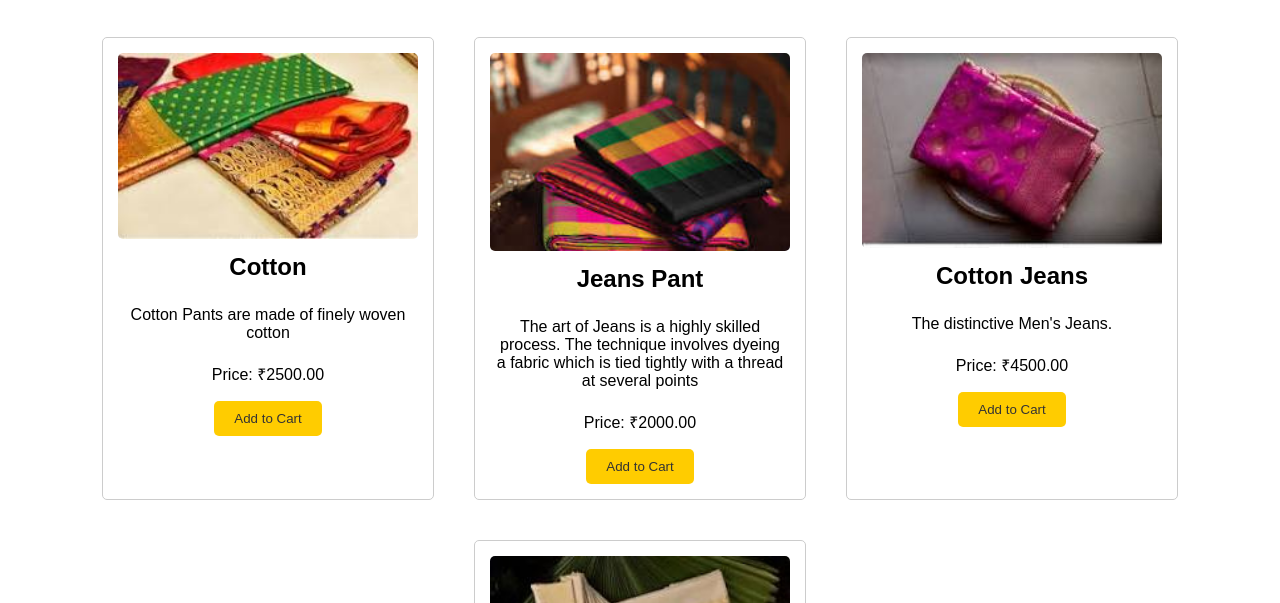
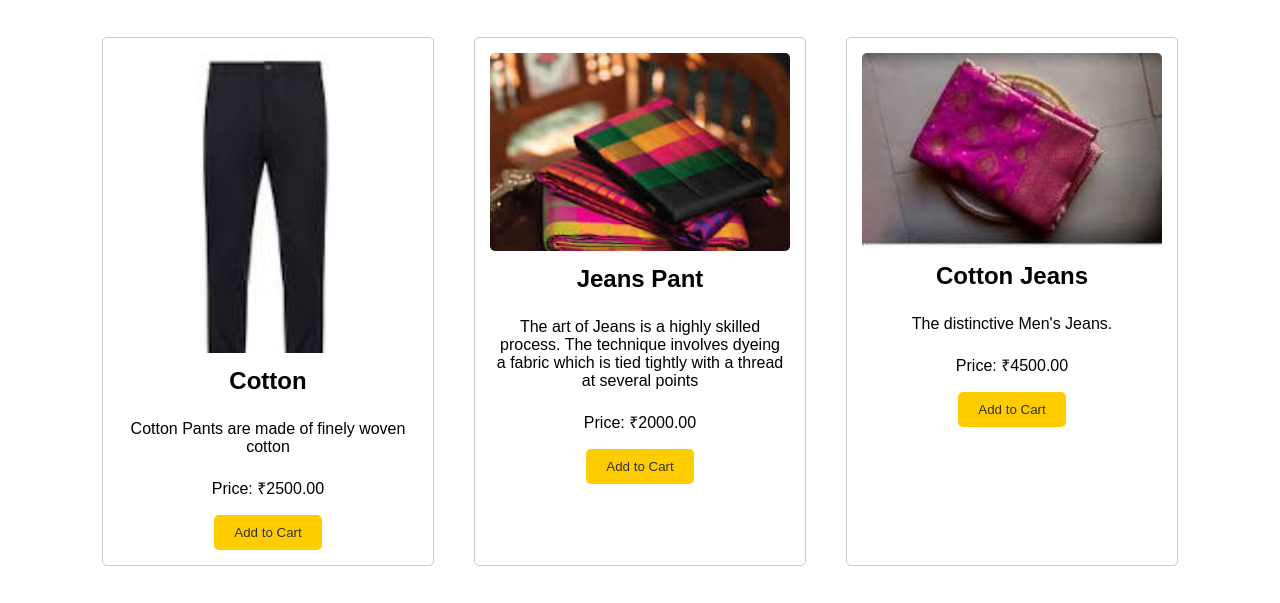
Before and after one commit to lokeshopenAI/PRODIGY_WD_01, a plain HTML site: page index.html in a window 1280 px wide. Shown: the part 164-767 px from the top of the page. Drawn offline with Linux system fonts and the light colour scheme.

Commit message:
Update index.html

```diff
--- a/index.html
+++ b/index.html
@@ -22,7 +22,7 @@
     <p class="discover">Discover a wide range of beautiful Pant from various regions of India.</p>
     <div class="sarees">
       <div class="saree">
-        <img src="Saree1.avif" alt="Saree 1">
+        <img src="10001.jpg" alt="Saree 1">
         <h2 class="summa">Cotton</h2>
         <p class="saree-description">Cotton Pants are made of finely woven cotton</p>
         <p>Price:  &#8377;2500.00</p>
```
